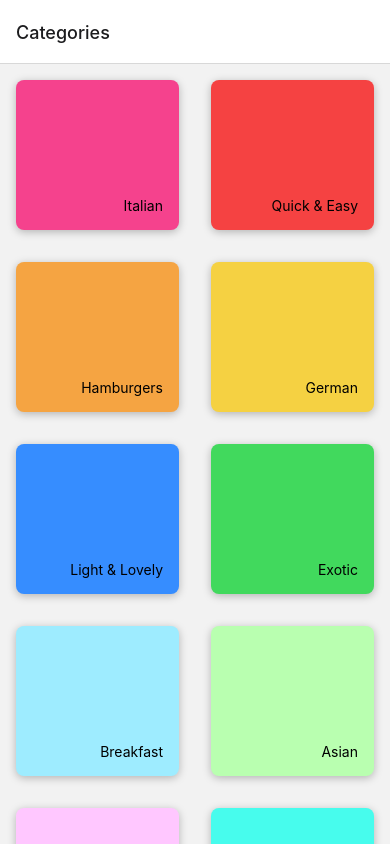
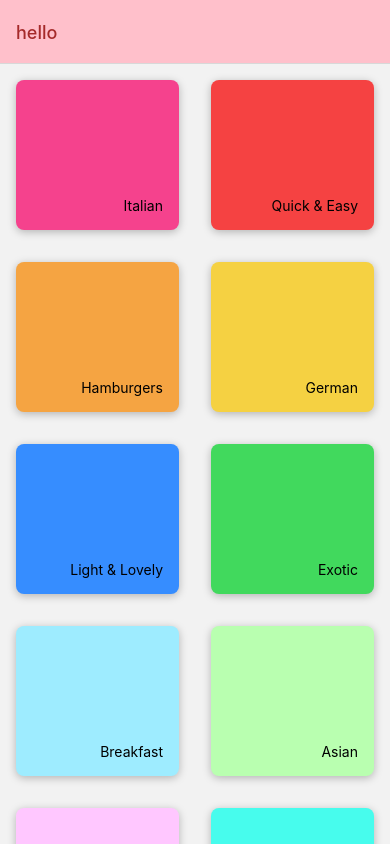
Before and after one commit to jakeRPowell/mealApp, a React Native app: screen / in a window 390 px wide. Built offline with nearby package versions, Linux system fonts and the light colour scheme.

Commit message:
styling the stack navigator

```diff
--- a/App.js
+++ b/App.js
@@ -8,12 +8,26 @@
 const Stack = createNativeStackNavigator();
 
 export default function App() {
+  const test = 'hello';
   return (
     <>
       <StatusBar style="light" />
       <NavigationContainer>
-        <Stack.Navigator>
-          <Stack.Screen name="Categories" component={CategoriesScreen} />
+        <Stack.Navigator
+          screenOptions={{
+            headerTintColor: 'brown',
+            headerStyle: {
+              backgroundColor: 'pink',
+            },
+          }}
+        >
+          <Stack.Screen
+            name="Categories"
+            component={CategoriesScreen}
+            options={{
+              title: test,
+            }}
+          />
           <Stack.Screen name="MealsOverview" component={MealsOverviewScreen} />
         </Stack.Navigator>
       </NavigationContainer>
```
